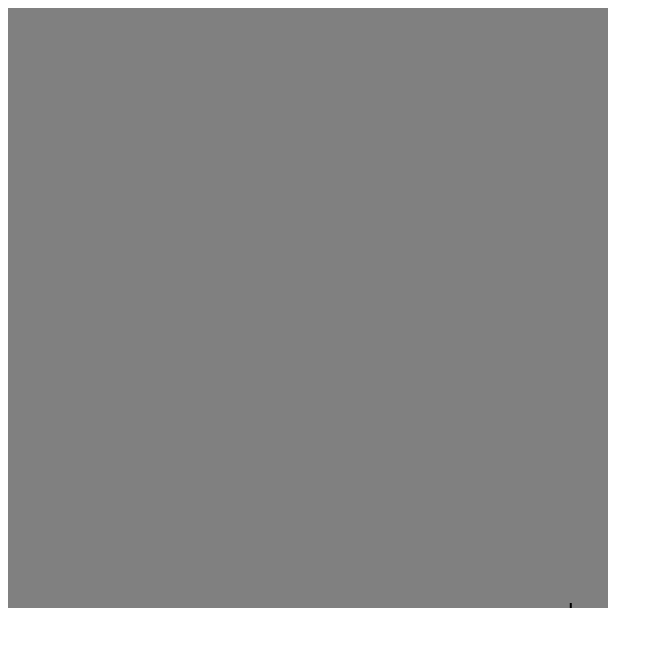
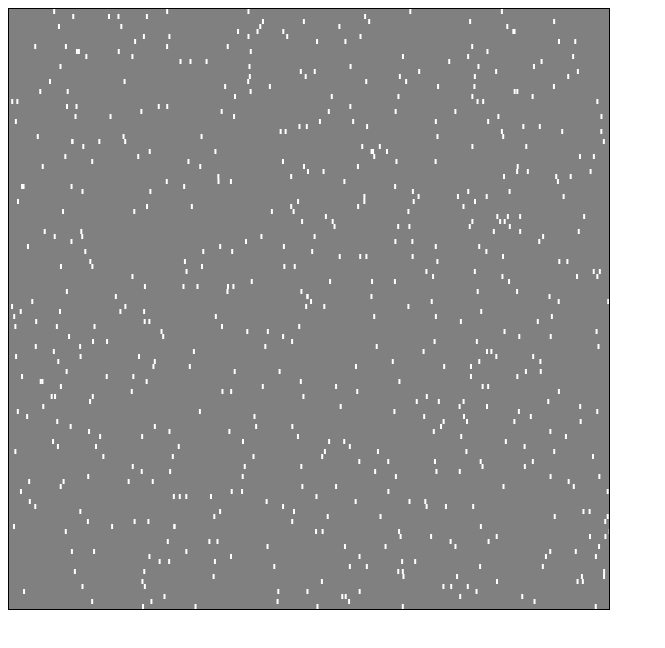
Before and after one commit to ISteveI30/Animation-Rain, a plain HTML site: page index.html in a window 1280 px wide. Shown: the whole page, without its empty margins (0-665 px from the left). Drawn offline with Linux system fonts and the light colour scheme; files that its build step writes are made by us from their sources.

Commit message:
drops implement

```diff
--- a/css/style.css
+++ b/css/style.css
@@ -1,4 +1,5 @@
 #mycanvas {
+    border: 1px solid black;
     width: 600px;
     height: 600px;
 }
--- a/index.html
+++ b/index.html
@@ -5,7 +5,7 @@
     <meta http-equiv="X-UA-Compatible" content="IE=edge">
     <meta name="viewport" content="width=device-width, initial-scale=1.0">
     <title>Document</title>
-    <link rel="stylesheet" href="style.css">
+    <link rel="stylesheet" href="/css/style.css">
 </head>
 <body>
     <canvas id="mycanvas"></canvas>
--- a/js/code.js
+++ b/js/code.js
@@ -110,15 +110,40 @@ function direction(){
         posY=CANVAS_HEIGHT-zoomY;
     }
 }
-let x=Math.random() * (CANVAS_WIDTH - 0) + 0
-let y=0
-function rain (){
-    ctx.fillStyle = 'black';
-    ctx.fillRect(x,y,2,5);
-    y+=2;
-    if(y+5>=CANVAS_HEIGHT)
-        y = CANVAS_WIDTH-5
-        //ctx.clearRect(x,y,2,5)
+
+const drops = []
+
+class Rain {
+    constructor() {
+        this.x= Math.random() * (CANVAS_WIDTH - 0) + 0;
+        this.y= -5;
+        this.w= 2;
+        this.h= 5;
+        this.dy= 5;
+        //this.gravity = .1;
+    }
+    draw(){
+        ctx.fillStyle = 'white';
+        ctx.fillRect(this.x,this.y,this.w,this.h);
+        this.move();
+    }
+    move(){
+        this.y+=this.dy;
+        //this.dy += this.gravity;
+        /*if(this.y+5>=CANVAS_HEIGHT)
+            this.y = CANVAS_WIDTH-5*/
+    }
+};
+
+function addRain(n){
+    for (let i = 0; i < n; i++) {
+        drops.push(new Rain());
+    }
+}
+function drawRain(){
+    for (let i = 0; i < drops.length; i++) {
+        drops[i].draw();
+    }
 }
 
 
@@ -126,9 +151,10 @@ function animate(){
     ctx.clearRect(0,0,CANVAS_WIDTH,CANVAS_HEIGHT);
     ctx.fillStyle = 'gray';
     ctx.fillRect(0,0,CANVAS_WIDTH,CANVAS_HEIGHT);
-
+    //let time=Math.floor( Math.random() * (10 - 0) + 0)
+    addRain(5);
+    drawRain();
     //loopSprite(typeCharacter);
-    rain();
     animationFrame++;
     requestAnimationFrame(animate);
 };
```
